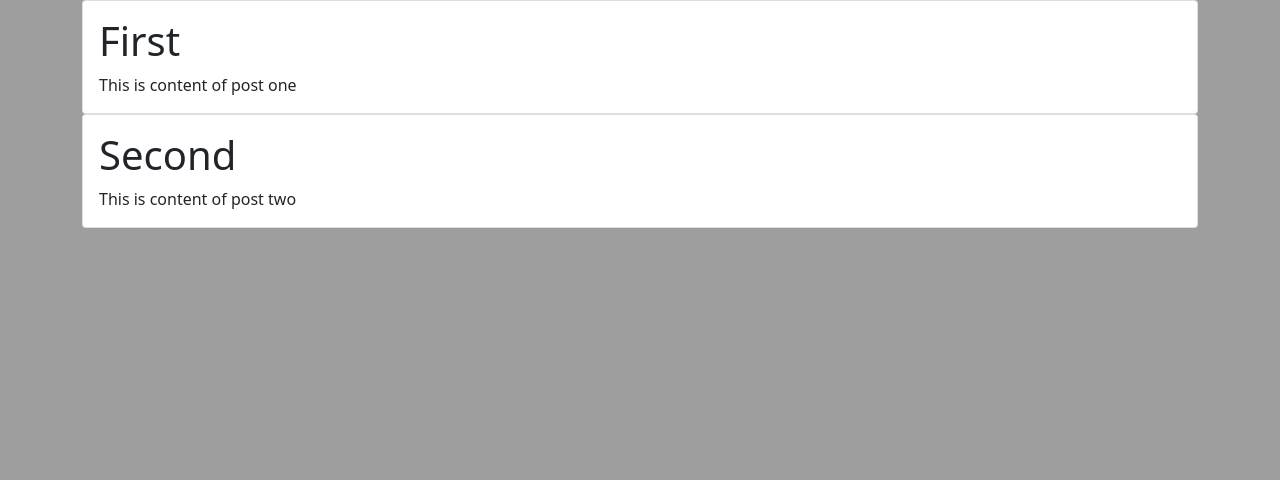
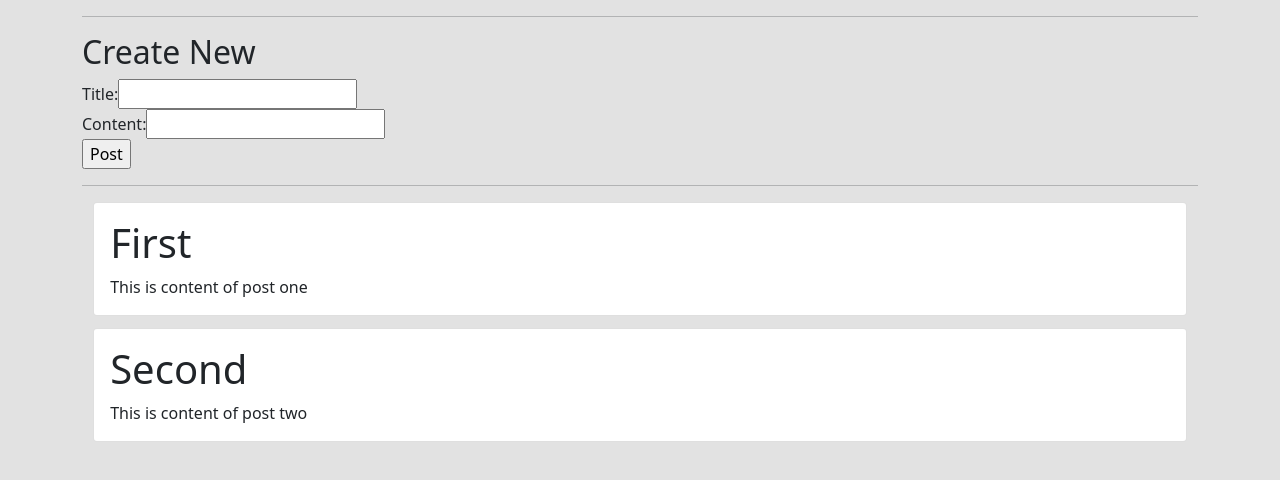
Before and after one commit to mezeru/Blog-flask, a Flask app: page /posts in a window 1280 px wide. Shown: the top 480 px of the page. Run offline with Flask 2, Linux system fonts and the light colour scheme.

Commit message:
Added : DB working

```diff
--- a/app.py
+++ b/app.py
@@ -1,6 +1,23 @@
 import flask
+from flask_sqlalchemy import SQLAlchemy
+from datetime import datetime
 
 app = flask.Flask(__name__)
+
+app.config['SQLALCHEMY_DATABASE_URI'] = 'sqlite:///posts.db'
+
+db = SQLAlchemy(app)
+
+
+class Card(db.Model):
+    id = db.Column(db.Integer, primary_key=True)
+    name = db.Column(db.String(20), nullable=False)
+    content = db.Column(db.String(200), nullable=False)
+    date = db.Column(db.DateTime, default=datetime.utcnow)
+
+    def __repr__(self):
+        return "Blog Post " + str(self.id)
+
 
 all_posts = [
     {
--- a/static/Styles/style.css
+++ b/static/Styles/style.css
@@ -1,4 +1,8 @@
 body {
-  background-color: #9e9e9e;
+  background-color: #e2e2e2;
+}
+
+.card {
+  margin: 1%;
 }
 /*# sourceMappingURL=style.css.map */
--- a/static/Styles/style.scss
+++ b/static/Styles/style.scss
@@ -1,3 +1,7 @@
 body{
-    background-color: rgb(158, 158, 158) ;
+    background-color: rgb(226, 226, 226) ;
 }
+
+.card{
+    margin: 1%;
+}
--- a/templates/posts.html
+++ b/templates/posts.html
@@ -2,7 +2,21 @@
 
 {% block head %} <title>Posts</title> {% endblock %}
 
+
+
 {% block body %}
+
+    <hr>
+    <h2>Create New</h2>
+    <form action="/posts" method="POST">
+        Title:<input type="text" name="title" id="title">
+        <br>
+        Content:<input type="text" name="content" id="content">
+        <br>
+        <input type="submit" value="Post">
+    </form>
+    <hr>
+
 
     {% for post in posts %}
     <div class="card">
```
Also changed, not shown: posts.db (added), 2 other files.
